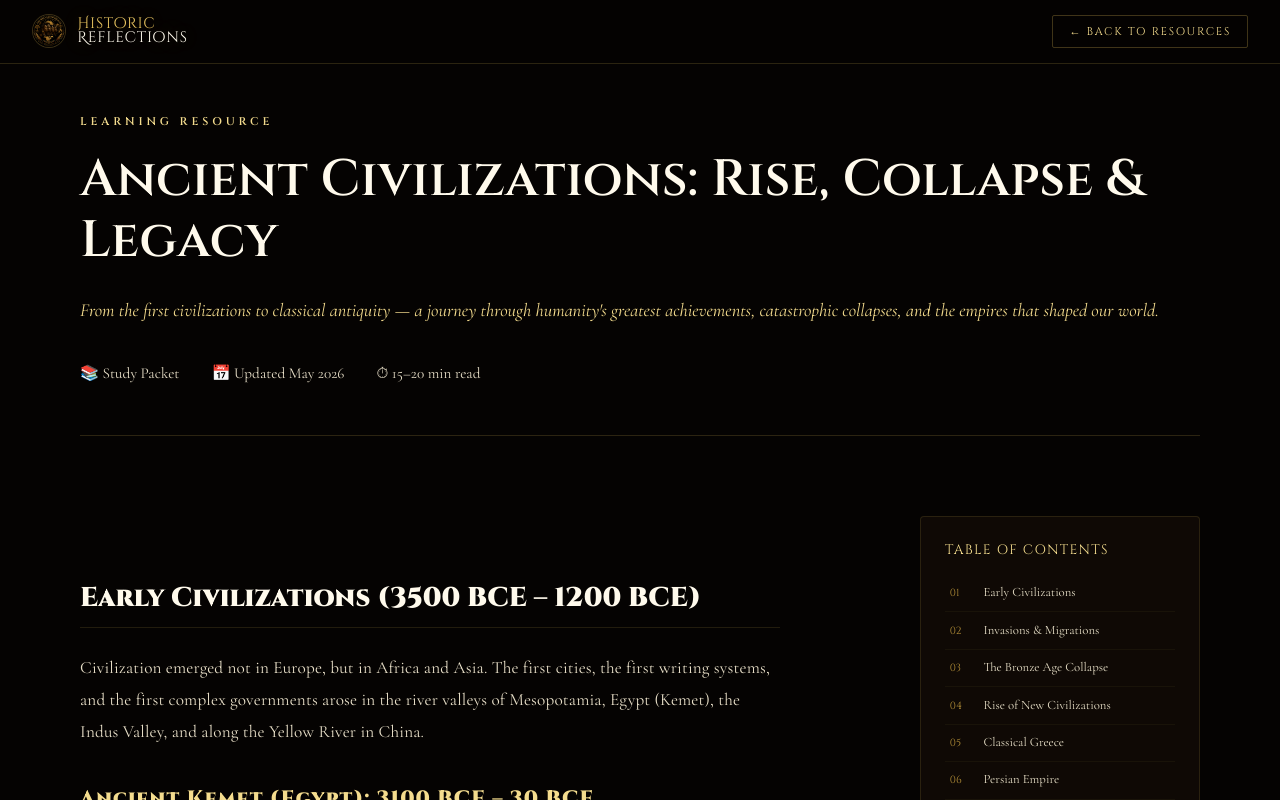
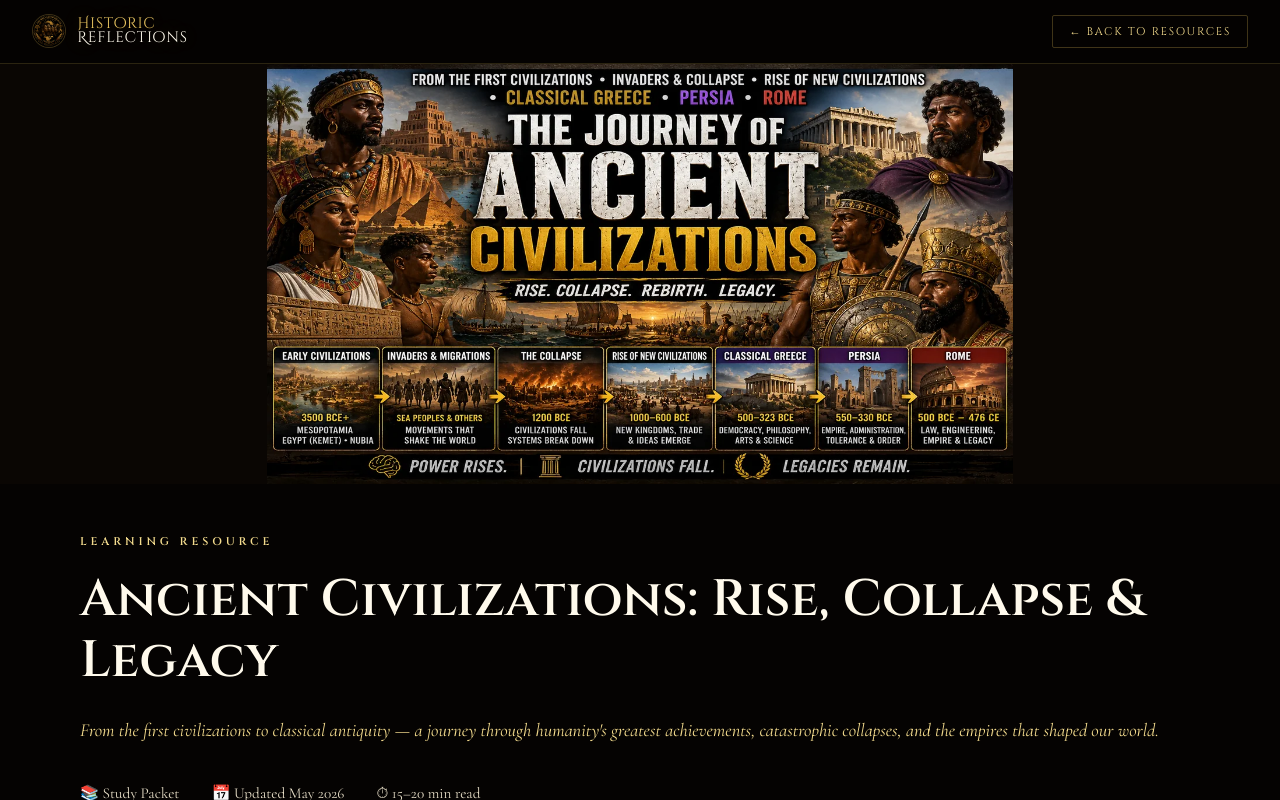
Before and after one commit to coinvest518/historic-reflections, a React (Vite) app: page / in a window 1280 px wide. Both pictures are taken after a click on the button 248 px from the left and 8026 px from the top of the page. Shown: the part 6548-7348 px from the top of the page. Built offline with nearby package versions, Linux system fonts and the light colour scheme.

Commit message:
Show full image on cards (contain) and add hero banner in blog article view

```diff
--- a/src/components/Resources.css
+++ b/src/components/Resources.css
@@ -78,7 +78,7 @@
 .doc-thumb-image {
   width: 100%;
   height: 100%;
-  object-fit: cover;
+  object-fit: contain;
   object-position: center;
   display: block;
   transition: transform 0.45s ease;
@@ -86,6 +86,24 @@
 
 .doc-card:hover .doc-thumb-image {
   transform: scale(1.03);
+}
+
+.blog-hero-banner {
+  width: 100%;
+  max-height: 420px;
+  overflow: hidden;
+  background: #0a0603;
+  display: flex;
+  align-items: center;
+  justify-content: center;
+}
+
+.blog-hero-banner-img {
+  width: 100%;
+  max-height: 420px;
+  object-fit: contain;
+  object-position: center;
+  display: block;
 }
 
 .doc-thumb-frame-fallback {
--- a/src/components/Resources.jsx
+++ b/src/components/Resources.jsx
@@ -195,6 +195,11 @@ export default function Resources() {
               ← Back to Resources
             </button>
           </div>
+          {blog.image && (
+            <div className="blog-hero-banner">
+              <img src={blog.image} alt={blog.imageAlt || ''} className="blog-hero-banner-img" />
+            </div>
+          )}
           <BlogComponent />
         </div>
       );
```
